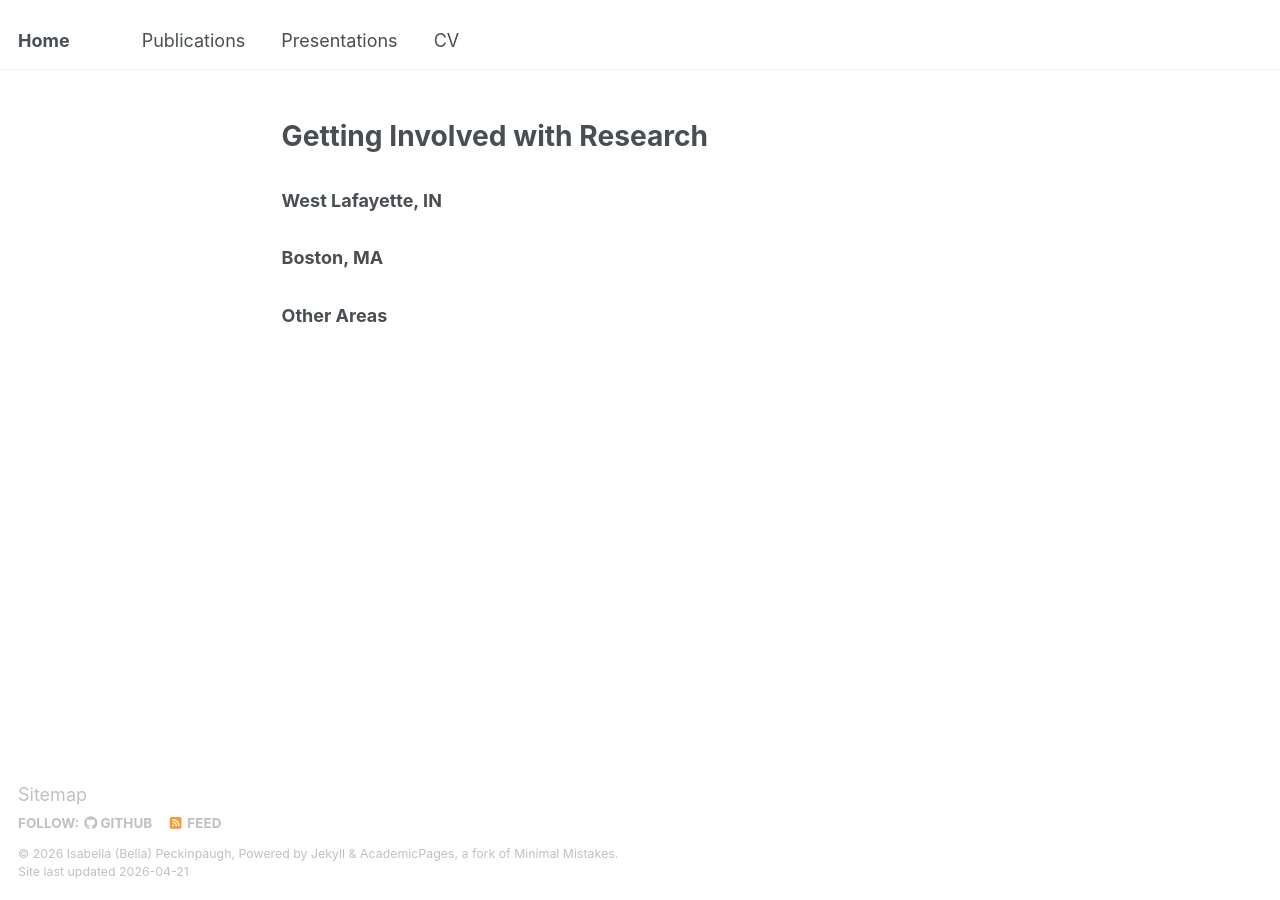
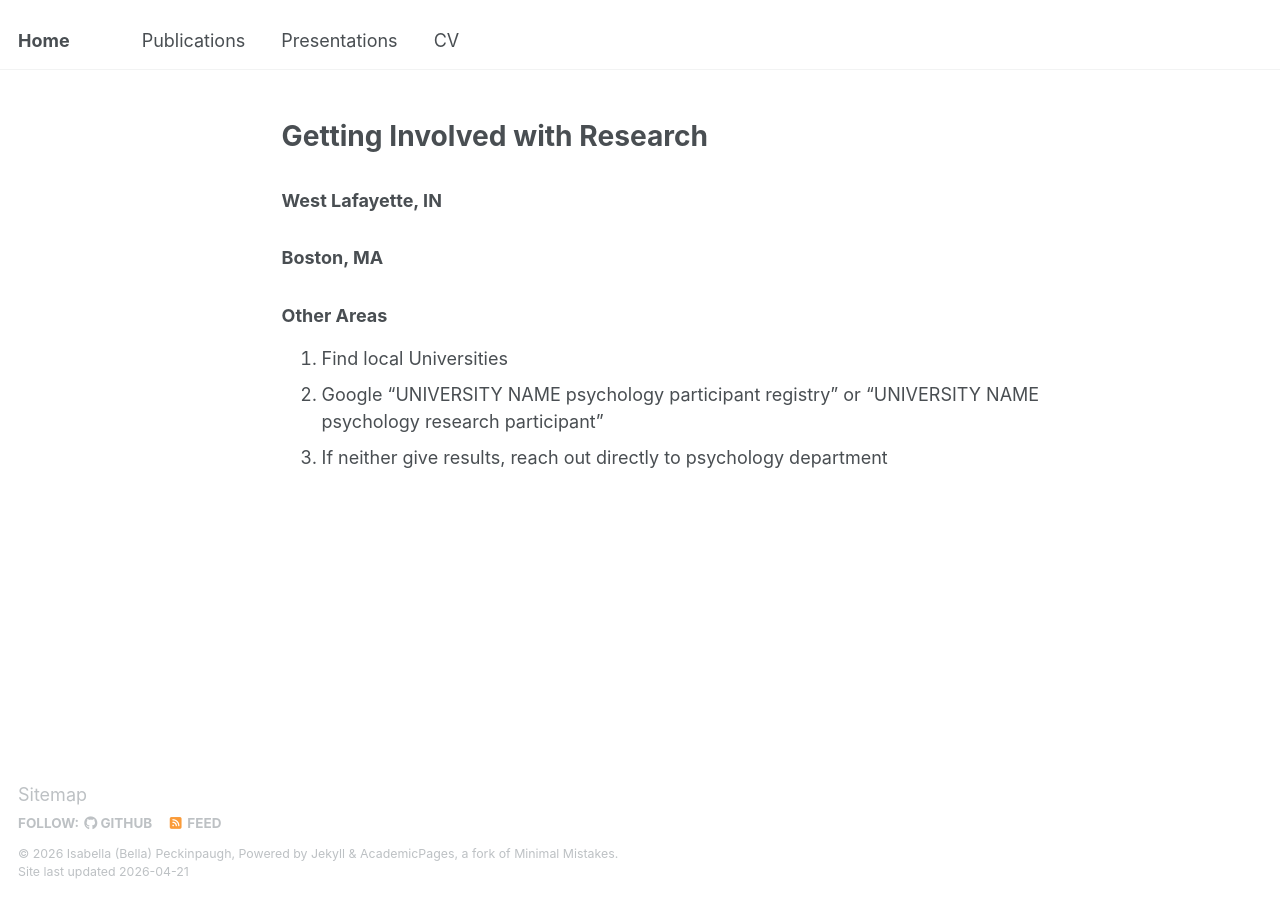
Before and after one commit to bellapeckinpaugh/bellapeckinpaugh.github.io, a Jekyll site: the page built from _pages/SwissRePathways.md, in a window 1280 px wide. Built offline with Jekyll 4.4.1, drawn with Linux system fonts in a browser that asks for light colours.

Commit message:
Update SwissRePathways.md

```diff
--- a/_pages/SwissRePathways.md
+++ b/_pages/SwissRePathways.md
@@ -12,3 +12,6 @@ menu: main
 ### West Lafayette, IN
 ### Boston, MA
 ### Other Areas
+1. Find local Universities
+2. Google "UNIVERSITY NAME psychology participant registry" or "UNIVERSITY NAME psychology research participant"
+3. If neither give results, reach out directly to psychology department
```
